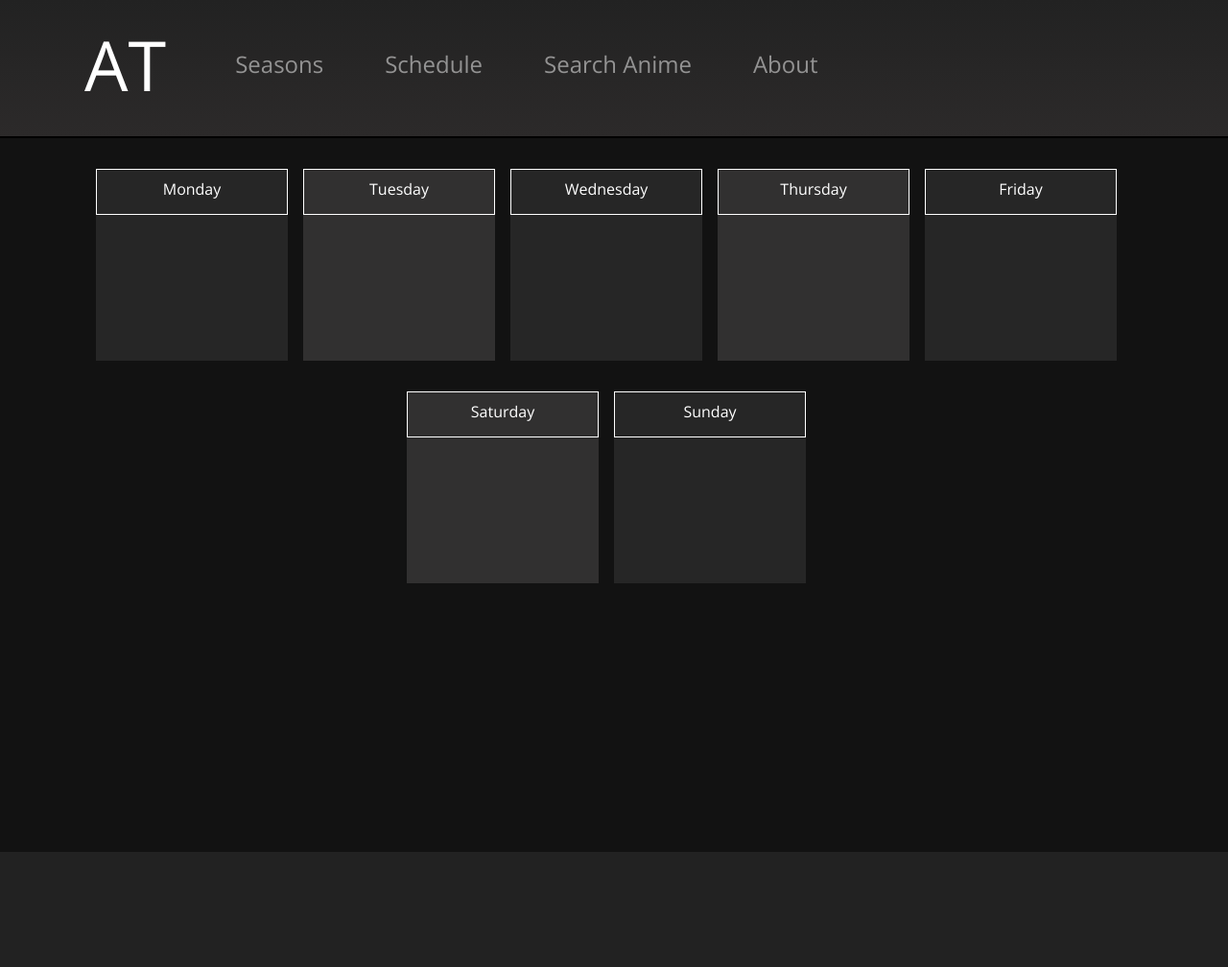
After one commit to Garogoz/anime-times, a Flask app: page /schedule in a window 1280 px wide. The commit adds this page. Shown: the whole page at 96% size. Run offline with Flask 3, Linux system fonts and the light colour scheme; data that the repository does not hold is empty.

Commit message:
Schedule is now working, also fixed some bugs

```diff
--- a/app.py
+++ b/app.py
@@ -107,22 +107,24 @@ def gotoseason():
         return redirect(f'{season}/{year}/{format}')
     except:
         return  404  #fix
-@app.route ('/schedule', methods=['POST', 'GET'])
+@app.route ('/schedule', methods=['GET'])
 def schedule():
-    if request.method == 'POST':
-        data = request.json
-        title = data.get('search')
+        return render_template('schedule.html')
 
-        variables = {
-        'search' : title
-        }
+@app.route("/process_local_storage", methods=['POST'])
+def process_local_storage():
+    # Handle POST request
+    data = request.get_json()
+    anime_ids = data.get('animeIds', [])
+    anime_list_data = graph.getAnimesInSchedule(anime_ids)
 
-        response = graph.getAnimeForSchedule(variables)
-        print("runnnnnnnnnnnnn")
-        print(response)
-        return jsonify(response)
-    else:
-        return render_template('schedule.html')
+    processed_anime_data = graph.add_datetime_anime(anime_list_data['Page']['media'])
+
+    return jsonify({
+        'received_anime_ids': anime_ids,
+        'anime_data': processed_anime_data,
+        'message': 'Data received and processed successfully!'
+    })
 
 @app.errorhandler(404)
 def page_not_found(error):
--- /dev/null
+++ b/static/js/schedule.js
@@ -0,0 +1,68 @@
+// Function to send local storage data to the server
+function sendLocalStorageData() {
+    let animeIds = JSON.parse(localStorage.getItem('animeIds')) || [];
+
+    fetch('/process_local_storage', {
+        method: 'POST',
+        headers: {
+            'Content-Type': 'application/json',
+        },
+        body: JSON.stringify({ animeIds: animeIds }),
+    })
+    .then(response => response.json())
+    .then(data => {
+        console.log(data)
+        displayAnimeData(data.anime_data)
+    })
+    .catch(error => console.error('Error:', error));
+}
+
+// Function to display anime data on the HTML page
+function displayAnimeData(animeData) {
+    animeData.forEach(anime => {
+        const dayColumn = document.getElementById(anime.datetime.weekday);
+        if (dayColumn) {
+            const animeEntry = document.createElement('div');
+            const animeInfo = document.createElement('div');
+            const animeTitle = document.createElement('div');
+            const nextEpisode = document.createElement('div');
+            animeEntry.classList.add('anime-entry');
+            animeEntry.innerHTML = `<img class='imgschedule'src='${anime.coverImage.large}'>`;
+
+            animeInfo.classList.add('animeInfo');
+
+            animeTitle.classList.add('animeTitle');
+            animeTitle.innerHTML= `<h6 class='schedule-text'>${anime.title.romaji}</h6>`;
+
+            nextEpisode.classList.add('next-episode');
+            nextEpisode.innerHTML= `<h6 class='schedule-text'>Episode ${anime.nextAiringEpisode.episode}</h6>`;
+
+            dayColumn.appendChild(animeEntry);
+            animeEntry.appendChild(animeInfo);
+            animeInfo.appendChild(animeTitle);
+            animeInfo.appendChild(nextEpisode);
+
+
+            // Add hover event listeners
+            animeEntry.addEventListener('mouseenter', () => {
+                animeTitle.innerHTML = `<h6 class='schedule-text'>${anime.title.english}</h6>`;
+            });
+
+            animeEntry.addEventListener('mouseleave', () => {
+                animeTitle.innerHTML = `<h6 class='schedule-text'>${anime.title.romaji}</h6>`;
+            });
+
+            // Add click event listener to redirect on click
+            animeEntry.addEventListener('click', () => {
+                const targetUrl = `/anime/${anime.id}`;
+                window.location.href = targetUrl;
+            });
+        }
+    });
+}
+
+
+// Call the functions when the page loads
+document.addEventListener('DOMContentLoaded', function() {
+    sendLocalStorageData();
+});
--- /dev/null
+++ b/static/js/script.js
@@ -0,0 +1,64 @@
+document.addEventListener("DOMContentLoaded", function (event) {
+
+    console.log("DOM fully loaded and parsed");
+
+    // Get all buttons with the class 'addbutton'
+    const buttons = document.querySelectorAll('.addbutton');
+
+    // Function to check if ID is in local storage array
+    function isIdInLocalStorageArray(id) {
+        // Retrieve the array from local storage
+        let animeIds = JSON.parse(localStorage.getItem('animeIds')) || [];
+        // Check if the ID is in the array
+        return animeIds.includes(id);
+    }
+     // Initialize button colors based on local storage
+     buttons.forEach(button => {
+        const animeId = button.getAttribute('data-anime-id');
+        if (!isIdInLocalStorageArray(animeId)) {
+            button.innerHTML = "Add"
+            button.classList.add('greenbutton');
+        } else {
+            button.innerHTML = "Remove"
+            button.classList.remove('greenbutton');
+            button.classList.add('redbutton');
+        }
+    });
+
+    // Add event listener to each button
+    buttons.forEach(button => {
+        button.addEventListener('click', function(event) {
+            // Prevent the default action of the anchor element
+            event.preventDefault();
+            event.stopPropagation();
+
+            // Get the anime ID from the button's data attribute
+            const animeId = this.getAttribute('data-anime-id');
+
+            // Retrieve the existing array from local storage or create a new one if it doesn't exist
+            let animeIds = JSON.parse(localStorage.getItem('animeIds')) || [];
+
+
+             // Check if the ID is already in the array
+             if (animeIds.includes(animeId)) {
+                // Remove the ID from the array
+                animeIds = animeIds.filter(id => id !== animeId);
+                // Remove the 'clicked' class
+                this.classList.remove('redbutton');
+                this.classList.add('greenbutton');
+                this.innerHTML = "Add"
+                console.log("removed");
+            } else {
+                // Add the new ID to the array
+                animeIds.push(animeId);
+                this.innerHTML = "Remove"
+                this.classList.add('redbutton');
+                this.classList.remove('greenbutton');
+                console.log("saved");
+            }
+
+            // Save the updated array back to local storage
+            localStorage.setItem('animeIds', JSON.stringify(animeIds));
+        });
+    });
+});
--- a/static/styles/styles.css
+++ b/static/styles/styles.css
@@ -16,7 +16,7 @@ footer {
     margin-top: auto;
 }
 .wrapper {
-    min-height: calc(100% - 20vh);
+    min-height: calc(100% - 15vh);
     display: flex;
     flex-direction: column;
 }
@@ -748,13 +804,76 @@ section{
     font-weight: 500;
     font-size: 20px;
 }
-/* shedule.html */
-.mainview {
+/* schedule.html */
+
+.schedulecontainer {
     display: flex;
-    height: 100vh;
-    width: 100%;
+    flex-direction: row;
+    justify-content: center;
+}
+.daycolumn {
+    flex: 0 0 auto;
+    width: 200px;
+    min-height: 200px;
+    color: white;
+    margin-bottom: 2em;
+    margin-right: 1em;
+}
+.uno {
+    background-color: #262626;
+}
+.dos {
+    background-color: #313030;
+}
+.dayheader {
+    border: 1px solid white;
+    text-align: center;
+    padding: 0.5em 0;
+    height: 3em;
+}
+.anime-entry {
+    display: flex;
     flex-direction: column;
+    margin-bottom: 0.5em;
+}
+.anime-entry:hover{
+    cursor: pointer;
+}
+.animeInfo {
+    position: absolute;
+    display: flex;
+    height: 300px;
+    width: 200px;
+    z-index: 1;
+    flex-direction: column;
+    justify-content: space-between;
+}
+.animeTitle {
+    background-color: rgba(0, 0, 0, 0.6);
+}
+.schedule-text {
+   text-align: center;
+   margin: 0;
+   padding: 4px 2px;
 
+}
+.next-episode {
+    background-color: rgba(0, 0, 0, 0.7)
+}
+.imgschedule {
+    width: 200px;
+    height: 300px;
+}
+@media only screen and (max-width: 1430px) {
+    .schedulecontainer {
+        flex-wrap: wrap;
+    }
+    .daycolumn {
+        width: 200px;
+    }
+    .end {
+
+    }
 }
 .searcher {
     position: relative;
--- a/templates/layout.html
+++ b/templates/layout.html
@@ -9,7 +9,7 @@
     <link rel="preconnect" href="https://fonts.googleapis.com">
     <link rel="preconnect" href="https://fonts.gstatic.com" crossorigin>
     <link href="https://fonts.googleapis.com/css2?family=Open+Sans:ital,wght@0,300..800;1,300..800&display=swap" rel="stylesheet">
-    <script src="static/script.js"></script>
+    <script src="{{ url_for('static', filename='js/script.js') }}"></script>
     <title>AT: {% block title %}{% endblock %}</title>
   </head>
   <body>
--- /dev/null
+++ b/templates/schedule.html
@@ -0,0 +1,35 @@
+{% extends "layout.html" %}
+
+{% block title %}
+    Schedule
+{% endblock %}
+
+{% block main %}
+
+    <div class="schedulecontainer">
+        <div class="daycolumn uno" id="Monday">
+            <div class="dayheader">Monday</div>
+        </div>
+        <div class="daycolumn dos" id="Tuesday">
+            <div class="dayheader">Tuesday</div>
+        </div>
+        <div class="daycolumn uno" id="Wednesday">
+            <div class="dayheader">Wednesday</div>
+        </div>
+        <div class="daycolumn dos" id="Thursday">
+            <div class="dayheader">Thursday</div>
+        </div>
+        <div class="daycolumn uno end" id="Friday">
+            <div class="dayheader">Friday</div>
+        </div>
+        <div class="daycolumn dos end" id="Saturday">
+            <div class="dayheader">Saturday</div>
+        </div>
+        <div class="daycolumn uno end" id="Sunday">
+            <div class="dayheader">Sunday</div>
+        </div>
+    </div>
+
+    <script src="{{ url_for('static', filename='js/schedule.js') }}"></script>
+
+{% endblock %}
```
Also changed, not shown: other parts of static/styles/styles.css (+58 -2 lines), graph.py (+57 -1 lines), templates/anime.html (+11 -9 lines), templates/animeinfo.html (+8 -2 lines).
